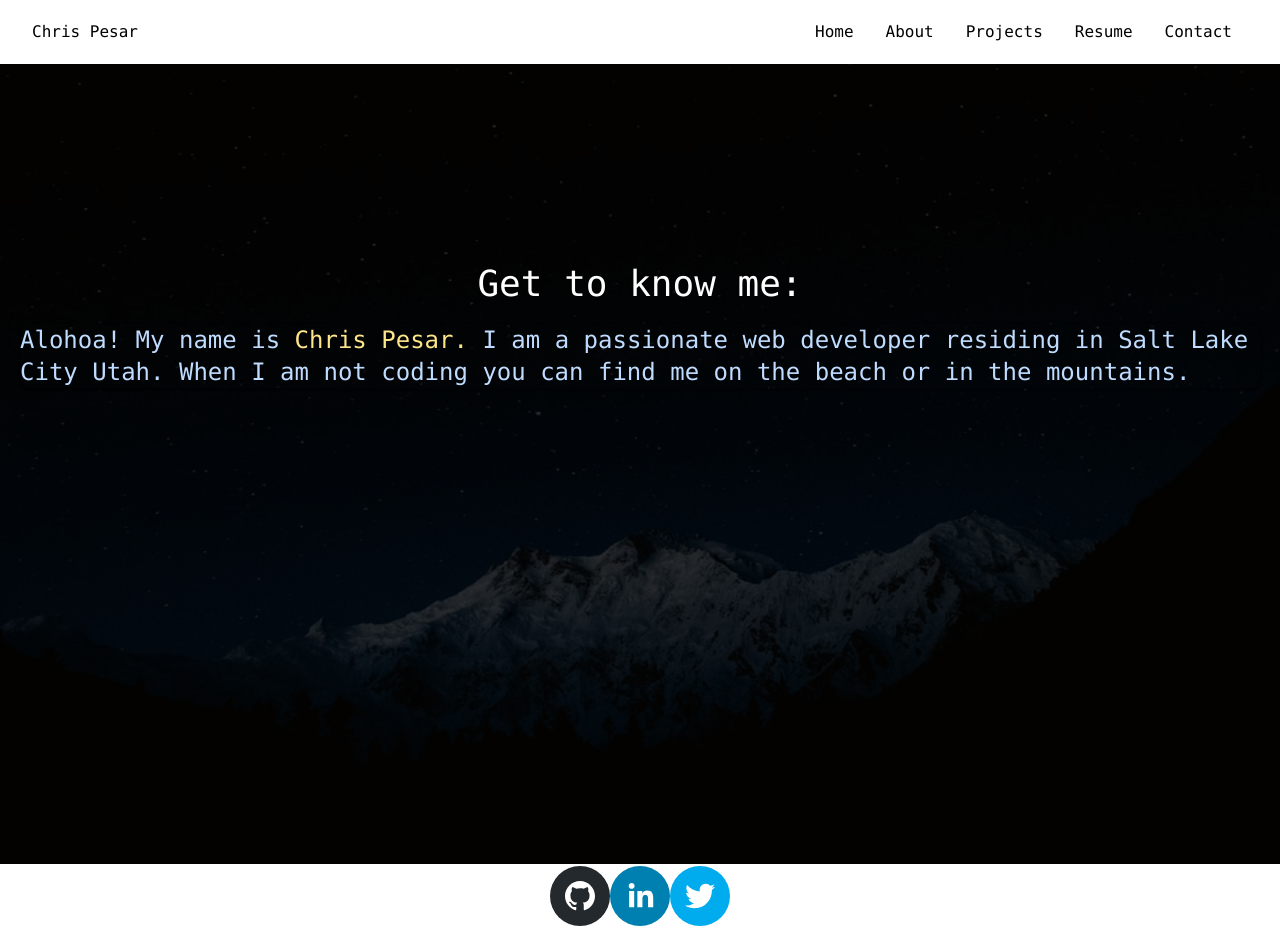
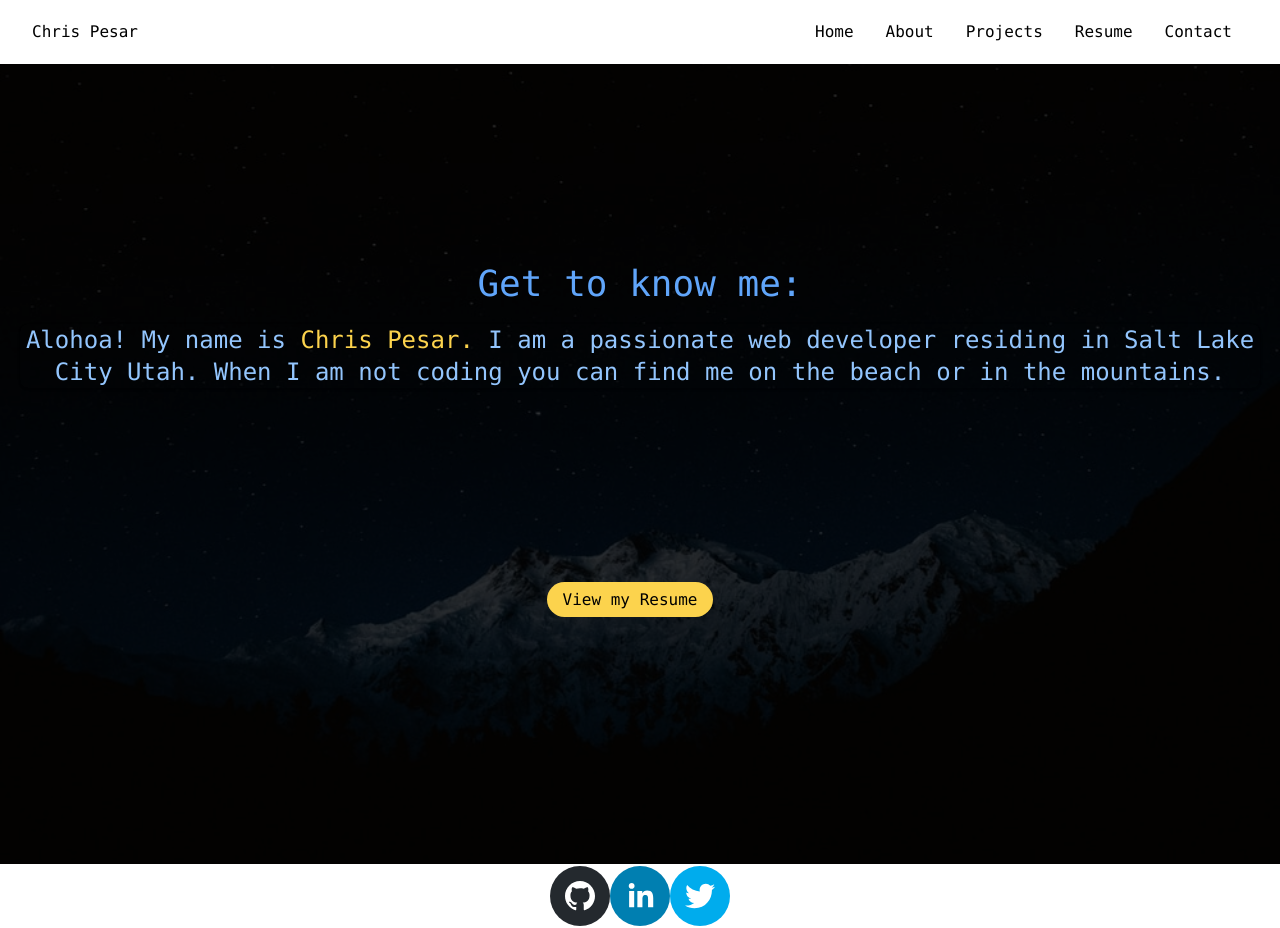
Before and after one commit to cpesar/chris-portfolio, a React (Create React App) app: page /about in a window 1280 px wide. Built offline with nearby package versions, Linux system fonts and the light colour scheme.

Commit message:
portfolio nearing completion

```diff
--- a/src/pages/About.js
+++ b/src/pages/About.js
@@ -4,17 +4,22 @@ import React from 'react';
 const About = () => {
   return <>
     <main className="About">
-      <div className="overlay p-5 flex flex-col items-center font-mono">
+      <div className="overlay p-5 flex flex-col items-center font-mono text-center">
         <section className="container flex flex-col items-center py-40">
-          <h1 className="text-white py-5 text-4xl">Get to know me:</h1>
-            <p class=" text-blue-200 rounded-lg shadow text-2xl ">
+          <h1 className="text-blue-400 py-5 text-4xl">Get to know me:</h1>
+            <p class=" text-blue-300 rounded-lg shadow text-2xl ">
               Alohoa! My name is
-                <span className="text-yellow-200"
+                <span className="text-yellow-300"
                 > Chris Pesar.</span> I am a passionate web developer residing in Salt Lake City Utah. When I am not coding you can find me on the beach or in the mountains.
             </p>
-
         </section>
 
+        <section className="p-10">
+          <a
+            className="mr-5 bg-yellow-300 py-2 px-4 rounded-full font-mono hover:bg-blue-500"
+            href ="https://docs.google.com/document/d/e/2PACX-1vRTJHyC39JKFP4CxhhwQB2l5X0L-7T45gHsHjy12dcWhZSX9Xm-yGYkoEixBLT8_QXhUDwoRVKHSrId/pub"
+            >View my Resume</a>
+        </section>
 
       </div>
     </main>
--- a/src/pages/Resume.js
+++ b/src/pages/Resume.js
@@ -39,6 +39,14 @@ const Resume = () => {
         <section className="container flex flex-col items-center px-10">
           <p className="text-blue-300 py-5 text-2xl">Extensive knowledge of GitHub, Heroku and Netlify</p>
         </section>
+
+        <section className="p-10">
+          <a
+            className="mr-5 bg-yellow-300 py-2 px-4 rounded-full font-mono hover:bg-blue-500"
+            href ="https://docs.google.com/document/d/e/2PACX-1vRTJHyC39JKFP4CxhhwQB2l5X0L-7T45gHsHjy12dcWhZSX9Xm-yGYkoEixBLT8_QXhUDwoRVKHSrId/pub"
+            >View my Resume</a>
+        </section>
+
       </div>
     </main>
   </>
```
